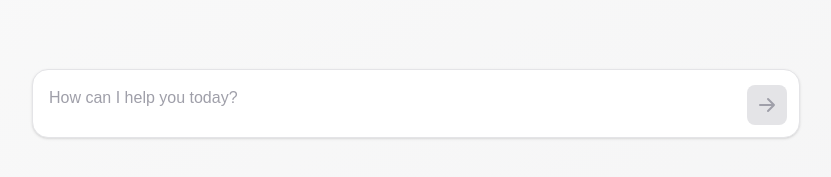
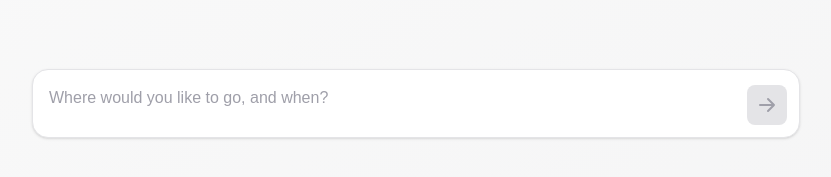
Before and after one commit to mobius-function/travel_planner, a Next.js app: page / in a window 1280 px wide. Shown: the part 297-474 px from the top of the page, without its empty margins (224-1055 px from the left). Built offline with nearby package versions, Linux system fonts and the light colour scheme.

Commit message:
Changed placeholder title

```diff
--- a/app/components/TextBoxInput.tsx
+++ b/app/components/TextBoxInput.tsx
@@ -26,7 +26,7 @@ export default function TextBoxInput() {
           value={input}
           onChange={(e) => setInput(e.target.value)}
           onKeyDown={handleKeyDown}
-          placeholder="How can I help you today?"
+          placeholder="Where would you like to go, and when?"
           className="w-full px-4 py-4 pr-14 bg-transparent resize-none outline-none text-zinc-900 dark:text-zinc-100 placeholder-zinc-400 dark:placeholder-zinc-500 rounded-2xl min-h-[60px] max-h-[200px]"
           rows={1}
           style={{
```
